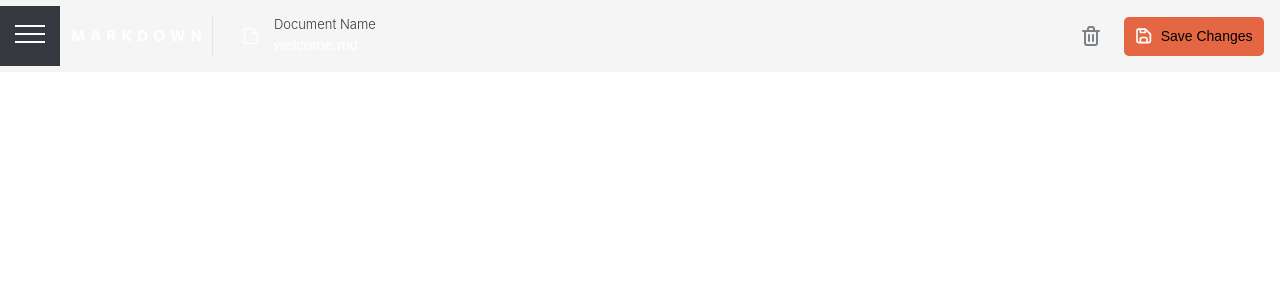
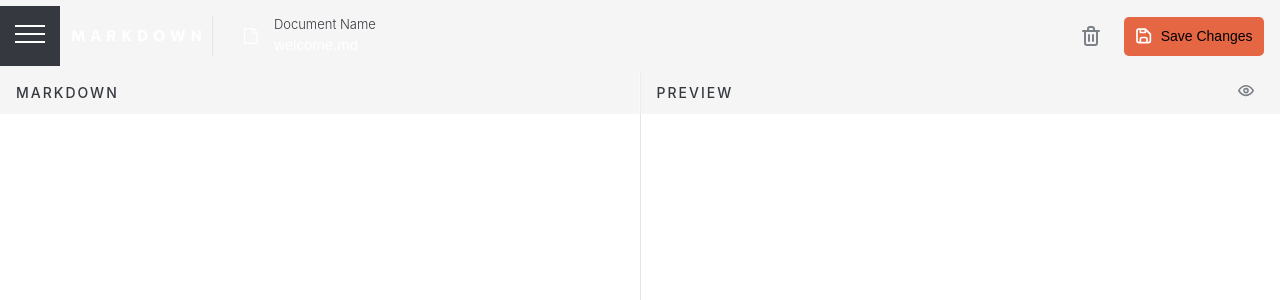
Before and after one commit to MaxDeb1/browser-markdown-editor, a React (Vite) app in the folder client/: page / in a window 1280 px wide. Shown: the top 300 px of the page. Built offline with nearby package versions, Linux system fonts and the light colour scheme.

Commit message:
Markdown & Preview screens

```diff
--- a/client/src/App.tsx
+++ b/client/src/App.tsx
@@ -1,7 +1,8 @@
 // import { useState } from "react";
 import "./App.css";
 import Header from "./components/Header/Header";
-
+import Markdown from "./components/Markdown/Markdown";
+import Preview from "./components/Preview/Preview";
 import Sidebar from "./components/Sidebar/Sidebar";
 import useMenuStore from "./lib/store";
 
@@ -13,7 +14,11 @@ function App() {
       <Sidebar />
       <section className={`container ${isMenuOpen ? "menuOpen" : ""}`}>
         <Header />
-
+        <main>
+          <Markdown />
+          <div className="divider"></div>
+          <Preview />
+        </main>
       </section>
     </>
   );
--- /dev/null
+++ b/client/src/components/Markdown/Markdown.tsx
@@ -0,0 +1,13 @@
+import "./Markdown.css"
+
+const Markdown = () => {
+    return (
+        <div className="markdown">
+            <div className="title">
+                Markdown
+            </div>
+        </div>
+    );
+};
+
+export default Markdown;
--- /dev/null
+++ b/client/src/components/Preview/Preview.css
@@ -0,0 +1,9 @@
+.preview {
+
+}
+
+.fullscreen {
+    width: 18px;
+    height: 18px;
+    cursor: pointer;
+}
--- /dev/null
+++ b/client/src/components/Preview/Preview.tsx
@@ -0,0 +1,17 @@
+import "./Preview.css"
+import eye from "../../assets/icon-show-preview.svg"
+
+const Preview = () => {
+    return (
+        <div className="preview">
+            <div className="title">
+                Preview
+                <div className="fullscreen">
+                    <img src={eye} alt="" />
+                </div>
+            </div>
+        </div>
+    );
+};
+
+export default Preview;
```
Also changed, not shown: client/src/components/Markdown/Markdown.css (added).
